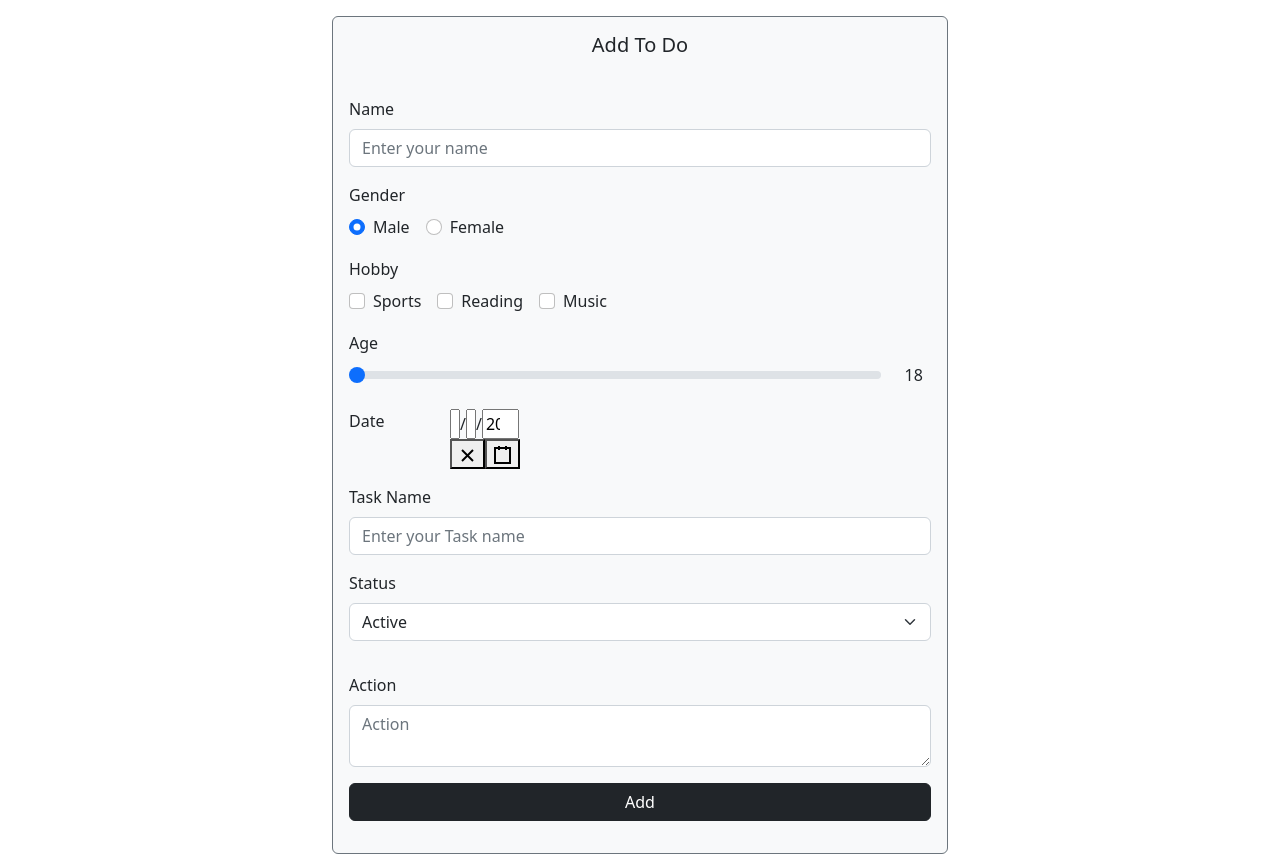
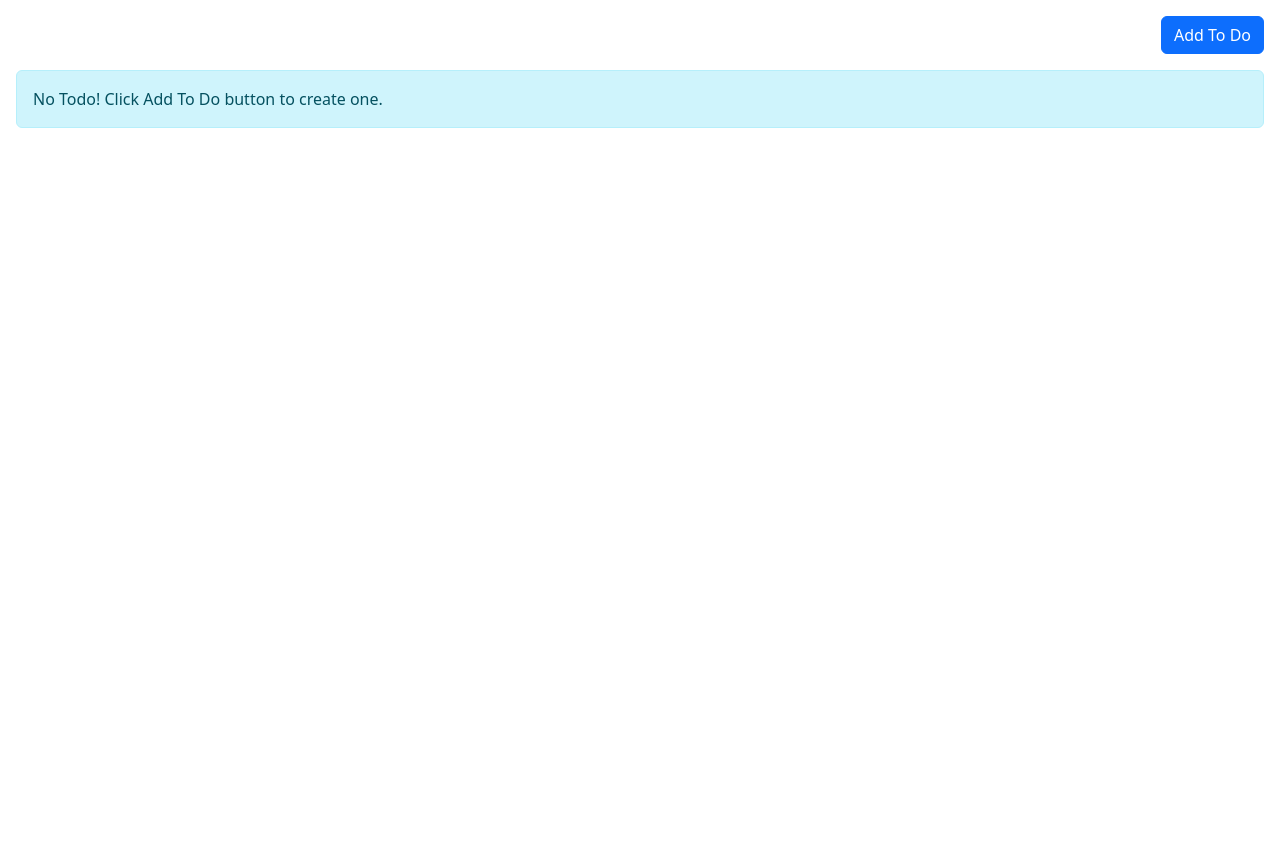
Before and after one commit to abhi-shek-gupta/Todo-app, a React (Create React App) app: page / in a window 1280 px wide. After the commit the page ends 800 px from the top, so only its background shows below. Built offline with nearby package versions, Linux system fonts and the light colour scheme.

Commit message:
Added Grid

```diff
--- a/src/App.js
+++ b/src/App.js
@@ -1,7 +1,13 @@
 import "./styles.css";
 import AddTodo from "./components/AddTodo";
+import TodoList from "./components/TodoLists";
+import AddTodoButton from "./components/AddTodoButton";
+import { useSelector } from "react-redux";
 export default function App() {
+  const { isEdit, isCreate } = useSelector(state => state.todo)
   return (
-    <AddTodo />
+    <>
+      {(isEdit || isCreate) ? <AddTodo /> : <div className="m-3"><AddTodoButton /><TodoList /></div>}
+    </>
   );
 }
--- a/src/components/AddTodo.jsx
+++ b/src/components/AddTodo.jsx
@@ -1,13 +1,14 @@
 import React, { useState } from "react";
 import { Form, Row, Button, Card, Col } from "react-bootstrap";
 import DatePicker from "react-date-picker";
-import { useDispatch } from "react-redux";
-import { addTodo } from "../redux/features/TodoSlice";
+import { useDispatch, useSelector } from "react-redux";
+import { createTodo, updateTodo } from "../redux/features/TodoSlice";
 import FormContainer from "./FormContainer";
 
 const AddTodo = () => {
   const [validated, setValidated] = useState(false);
-  const [value, setValue] = useState({
+  const { isEdit, editTodoValue } = useSelector(state => state.todo);
+  const initialState = isEdit ? editTodoValue : {
     name: "",
     gender: "male",
     hobby: [],
@@ -15,30 +16,42 @@ const AddTodo = () => {
     date: new Date(),
     taskName: "",
     status: "active",
-    action: "",
-  });
+  }
+  const [value, setValue] = useState(initialState);
 
   const dispatch = useDispatch();
   const handleChange = ({ target }) => {
-    let hobby = [];
-    if (target.name === "hobby") hobby = [...value.hobby, target.value];
+    let hobby = [...value.hobby];
+
+    if (target.name === "hobby") {
+      if (!hobby.includes(target.value)) {
+        hobby.push(target.value);
+      } else {
+        hobby.splice(hobby.indexOf(target.value), 1);
+      }
+    };
+
     setValue({
       ...value,
       [target.name]: target.value,
       hobby,
-      id: Date.now(),
     });
   };
   const handleSubmit = (event) => {
     event.preventDefault();
-    console.log(value);
-    dispatch(addTodo(value));
+    if (isEdit) {
+      dispatch(updateTodo({ ...value, id: editTodoValue.id }))
+    }
+    else {
+      dispatch(createTodo({ ...value, id: Date.now() }));
+    }
   };
+
   return (
     <FormContainer>
       <Card bg="light" border="secondary">
         <Card.Title className="text-center font-weight-bold py-3">
-          Add To Do
+          {isEdit ? 'Update To Do' : 'Add To Do'}
         </Card.Title>
         <Card.Body>
           <Form onSubmit={handleSubmit}>
@@ -176,21 +189,9 @@ const AddTodo = () => {
                   </Form.Select>
                 </Form.Group>
               </Form.Group>
-
-              <Form.Group controlId="action" className="mb-3">
-                <Form.Label>Action</Form.Label>
-                <Form.Control
-                  as="textarea"
-                  type="text"
-                  name="action"
-                  placeholder="Action"
-                  value={value?.action}
-                  onChange={(e) => handleChange(e)}
-                />
-              </Form.Group>
               <div>
                 <Button variant="dark" type="submit" style={{ width: "100%" }}>
-                  Add
+                  {isEdit ? 'Upadte' : 'Add'}
                 </Button>
               </div>
             </Row>
--- /dev/null
+++ b/src/components/AddTodoButton.jsx
@@ -0,0 +1,17 @@
+import React from 'react';
+import { Button } from 'react-bootstrap';
+import { useDispatch } from 'react-redux';
+import { addTodo } from '../redux/features/TodoSlice';
+
+const AddTodoButton = () => {
+    const dispatch = useDispatch();
+    return (
+        <div className="d-grid gap-2 d-md-flex justify-content-md-end">
+            <Button onClick={() => dispatch(addTodo())} className="mb-3 text-right">
+                Add To Do
+            </Button>
+        </div>
+    )
+}
+
+export default AddTodoButton;
--- a/src/components/TodoLists.jsx
+++ b/src/components/TodoLists.jsx
@@ -0,0 +1,66 @@
+import React from 'react';
+import { Table, Alert, Badge, Button, Row, Col } from 'react-bootstrap';
+import { useSelector, useDispatch } from 'react-redux';
+import { editTodo, deleteTodo } from '../redux/features/TodoSlice';
+
+const TodoList = () => {
+    const { todos } = useSelector(state => state.todo);
+    const dispatch = useDispatch();
+    if (todos.length === 0) return (<Alert variant='info'>
+        No Todo! Click Add To Do button to create one.
+    </Alert>);
+    return (<Table striped bordered hover>
+        <thead>
+            <tr>
+                <th>Name</th>
+                <th>Gender</th>
+                <th>Hobby</th>
+                <th>Age</th>
+                <th>Date</th>
+                <th>Task Name</th>
+                <th>Status</th>
+                <th>Action</th>
+            </tr>
+        </thead>
+        <tbody>
+            {todos.map((todo) => (<tr key={todo.id}>
+                <td>{todo.name}</td>
+                <td>{todo.gender}</td>
+                <td>{todo?.hobby?.join()}</td>
+                <td>{todo.age}</td>
+                <td>{`${todo.date}`}</td>
+                <td>{todo.taskName}</td>
+                <td>
+                    {todo?.status === 'active' ? (
+                        <Badge bg="success">Active</Badge>
+                    ) : (
+                        <Badge bg="danger">Inactive</Badge>
+                    )}
+                </td>
+                <td>
+
+                    <Button
+                        variant='primary'
+                        size='sm'
+                        onClick={() => dispatch(editTodo({ ...todo }))}
+                    >
+                        Edit
+                    </Button>
+
+                    <Button
+                        className="ms-1"
+                        variant='danger'
+                        size='sm'
+                        onClick={() => dispatch(deleteTodo({ id: todo.id }))}
+                    >
+                        Delete
+                    </Button>
+
+                </td>
+            </tr>))}
+
+        </tbody>
+    </Table>)
+}
+
+export default TodoList;
--- a/src/redux/features/TodoSlice.js
+++ b/src/redux/features/TodoSlice.js
@@ -1,23 +1,36 @@
 import { createSlice } from '@reduxjs/toolkit';
-
-// Initialize state of TodoSlice
-const initialState = [];
+const initialState = {
+    todos: [],
+    isEdit: false,
+    isCreate: false,
+    editTodoValue: {}
+};
 const TodoSlice = createSlice({
-    name: 'Todos',
+    name: 'Todo',
     initialState,
     reducers: {
+        createTodo: (state, { payload }) => {
+            return { ...state, todos: [...state.todos, payload], isEdit: false, isCreate: false }
+        },
         addTodo: (state, { payload }) => {
-            console.log({ state, payload })
-            // return { ...state, todos: [...state.todos, payload] }
+            return { ...state, isCreate: true, isEdit: false }
         },
         editTodo: (state, { payload }) => {
-
+            return { ...state, isEdit: true, isCreate: false, editTodoValue: { ...payload } }
         },
         deleteTodo: (state, { payload }) => {
-
+            return { ...state, todos: state.todos.filter(({ id }) => id !== payload.id) }
         },
+        updateTodo: (state, { payload }) => {
+            const todos = [...state.todos];
+            const getIndex = todos.findIndex(todo => todo.id === payload.id);
+            todos.splice(getIndex, 0, { ...payload });
+            return {
+                ...state, todos, isEdit: false
+            }
+        }
     }
 });
 
-export const { addTodo, editTodo, deleteTodo } = TodoSlice.actions;
+export const { addTodo, editTodo, deleteTodo, updateTodo, createTodo } = TodoSlice.actions;
 export default TodoSlice.reducer;
--- a/src/redux/store.js
+++ b/src/redux/store.js
@@ -1,8 +1,8 @@
 import { configureStore } from '@reduxjs/toolkit';
 import todoReducer from './features/TodoSlice';
 
-const reducer = {
-    todos: todoReducer
+const rootReducer = {
+    todo: todoReducer
 };
 
 
@@ -10,9 +10,11 @@ const reducer = {
 const preloadedState = {
 };
 
+
 const store = configureStore({
-    reducer,
+    reducer: rootReducer,
     preloadedState,
-});
+    middleware: (getDefaultMiddleware) => getDefaultMiddleware({ serializableCheck: false }),
+})
 
 export default store;
```
